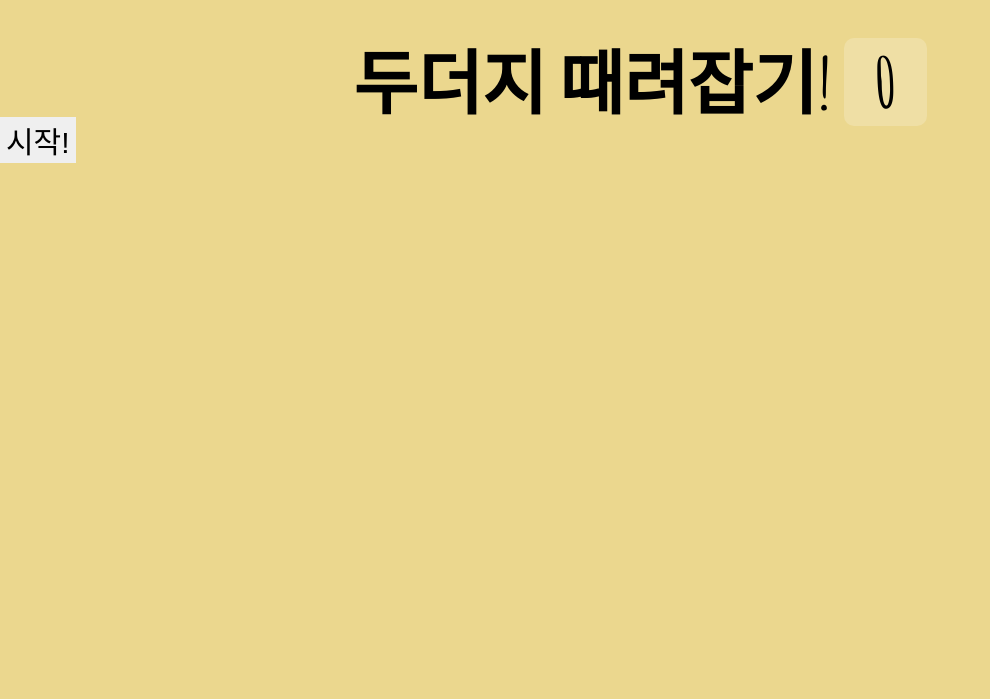
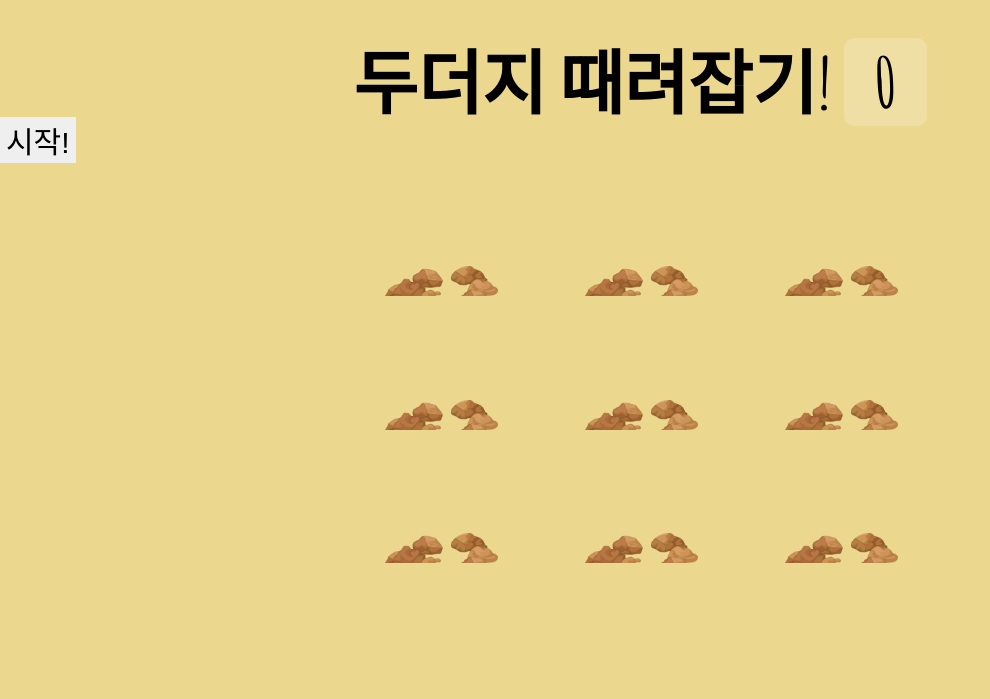
Before and after one commit to leekyungho112/mole, a plain HTML site: page index.html in a window 1280 px wide. Shown: the whole page, without its empty margins (0-990 px from the left). Drawn offline with Linux system fonts and the light colour scheme.

Commit message:
image update

```diff
--- a/css/main.css
+++ b/css/main.css
@@ -51,7 +51,7 @@ button {
 
 .hole:after {
   display: block;
-  background: url('images/hole1.png') bottom center no-repeat;
+  background: url('/img/hole1.png') bottom center no-repeat;
   background-size: contain;
   content: '';
   width: 100%;
@@ -62,7 +62,7 @@ button {
 }
 
 .mole {
-  background: url('images/mole.png') bottom center no-repeat;
+  background: url('/img/mole.png') bottom center no-repeat;
   background-size: 40%;
   position: absolute;
   top: 100%;
```
Also changed, not shown: images/hole.png (deleted), img/hole1.png (added), img/mole.png (renamed from images/mole.png).
